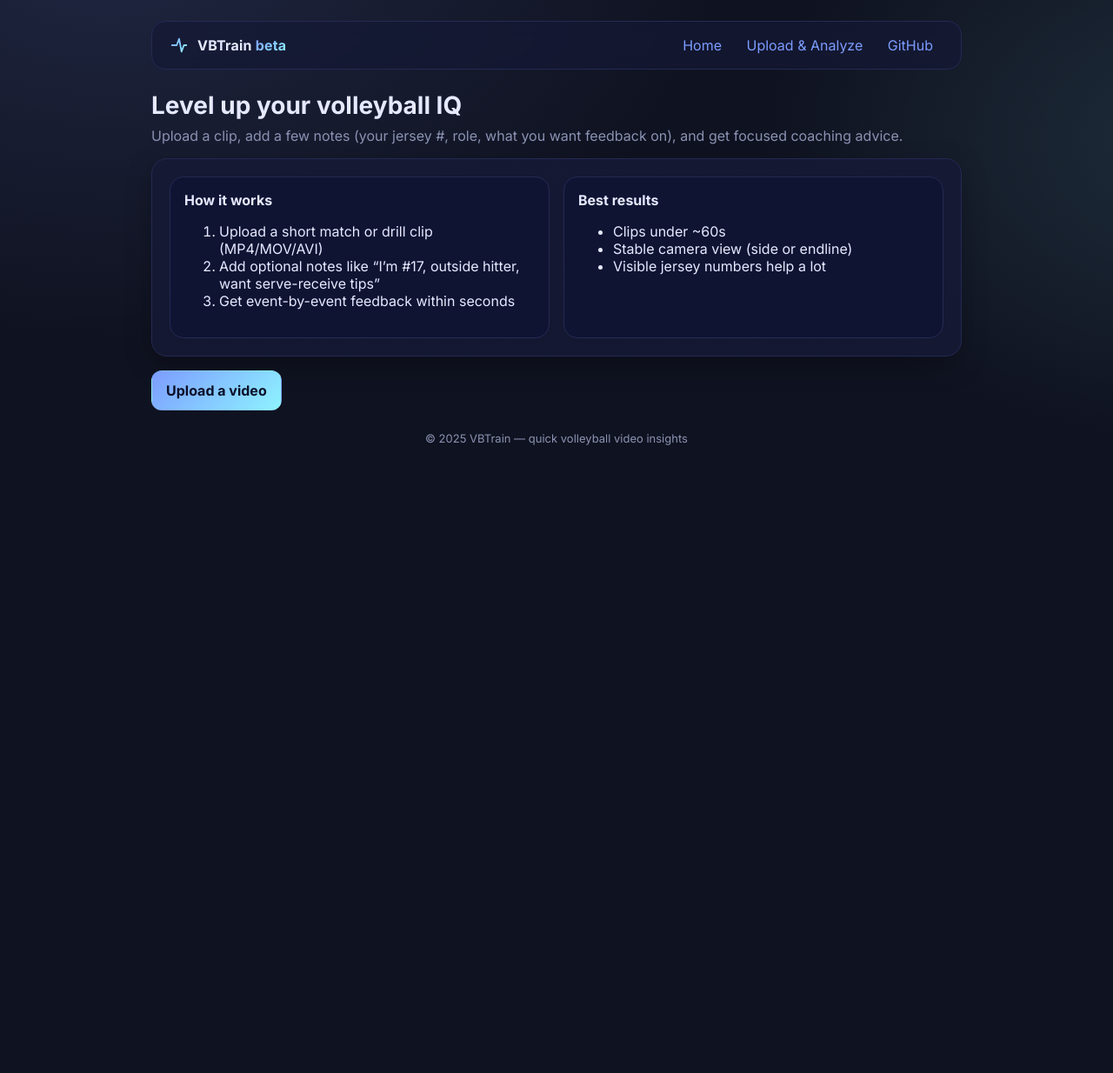
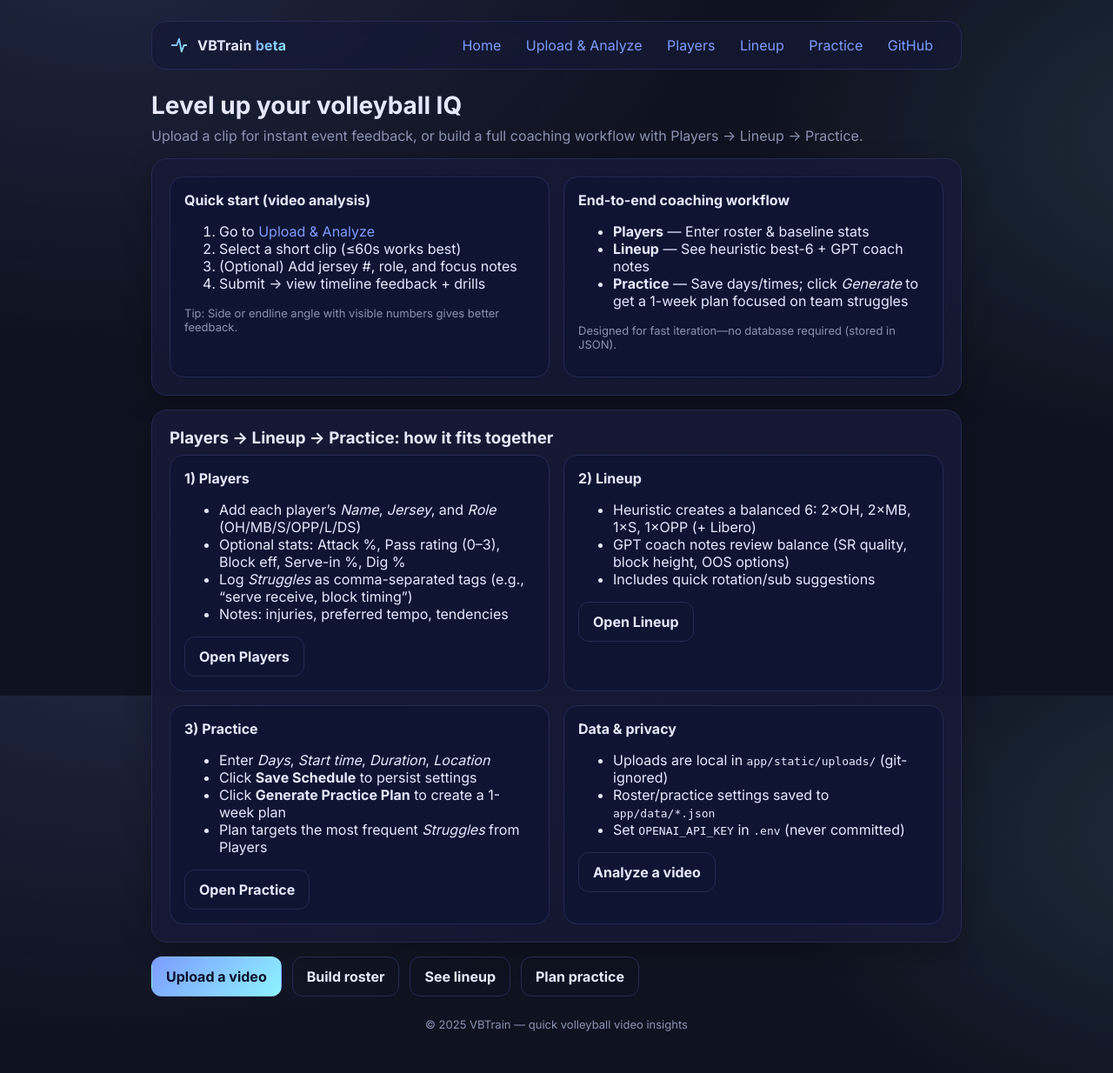
Before and after one commit to alecdaveynis/VBTrain, a Flask app: page / in a window 1280 px wide. Shown: the whole page at 87% size. Before the commit the page ends 512 px from the top, so only its background shows below. Run offline with Flask 3, Linux system fonts and the light colour scheme.

Commit message:
feat: add roster, lineup, and practice planning workflow
- Added Players page with form + JSON storage for roster, stats, and struggles
- Implemented lineup heuristic (stats-driven, role-specific weights)
- Added Lineup page: shows heuristic lineup; GPT notes generated only on button click
- Added Practice page with schedule form (days, times, duration, location)
  - Persist practice settings in JSON
  - Generate practice plan with GPT only when button clicked
- Updated navigation and home page with workflow instructions
- Improved system prompt engineering for precise, coach-style outputs
- Enhanced CSS styling and layout across all pages

```diff
--- a/app/routes.py
+++ b/app/routes.py
@@ -1,15 +1,22 @@
 import os
 from flask import Blueprint, render_template, request, redirect, url_for, current_app
 from werkzeug.utils import secure_filename
+
 from config import ALLOWED_EXTENSIONS
 from .video_processor import process_video
-from .gpt_analyzer import analyze_play
+from .gpt_analyzer import analyze_play, suggest_lineup, build_practice_schedule
+from .data_store import (
+    load_players, upsert_player, compute_lineup_simple, collect_struggles,
+    load_practice, save_practice, save_practice_plan
+)
 
 main = Blueprint('main', __name__)
 
+# -------- Helpers --------
 def allowed_file(filename: str) -> bool:
     return '.' in filename and filename.rsplit('.', 1)[1].lower() in ALLOWED_EXTENSIONS
 
+# -------- Core pages --------
 @main.route('/', methods=['GET'])
 def home():
     return render_template('home.html')
@@ -67,3 +74,82 @@ def upload():
         return "Invalid file type. Please upload a .mp4, .avi, or .mov file.", 400
 
     return render_template('upload.html')
+
+# -------- Players --------
+@main.route('/players', methods=['GET', 'POST'])
+def players():
+    if request.method == 'POST':
+        form = request.form
+        player = {
+            "name": form.get("name","").strip(),
+            "jersey": form.get("jersey","").strip(),
+            "role": form.get("role","").strip(),
+            "attack_pct": form.get("attack_pct","") or 0,
+            "pass_rating": form.get("pass_rating","") or 0,
+            "block_eff": form.get("block_eff","") or 0,
+            "serve_pct": form.get("serve_pct","") or 0,
+            "dig_pct": form.get("dig_pct","") or 0,
+            "notes": form.get("notes","").strip(),
+            "struggles": form.get("struggles","").strip()  # comma-separated tags
+        }
+        upsert_player(player)
+        return redirect(url_for('main.players'))
+
+    roster = load_players()
+    return render_template('players.html', roster=roster)
+
+# -------- Lineup --------
+@main.route('/lineup', methods=['GET', 'POST'])
+def lineup():
+    roster = load_players()
+    simple = compute_lineup_simple(roster)
+    llm_notes = None  # default: don’t call GPT
+
+    if request.method == 'POST' and request.form.get('action') == 'generate':
+        llm_notes = suggest_lineup(roster, simple)
+
+    return render_template(
+        'lineup.html',
+        roster=roster,
+        simple=simple,
+        llm_notes=llm_notes
+    )
+
+# -------- Practice (with schedule + explicit Generate) --------
+@main.route('/practice', methods=['GET', 'POST'])
+def practice():
+    roster = load_players()
+    struggles = collect_struggles(roster)
+    settings = load_practice()  # days, start_time, duration_min, location, last_plan
+
+    if request.method == 'POST':
+        # Update settings first (so user edits persist even if they don't generate)
+        days = request.form.get('days', settings.get('days', 'Mon, Wed, Fri')).strip()
+        start_time = request.form.get('start_time', settings.get('start_time', '18:00')).strip()
+        duration_min = int(request.form.get('duration_min', settings.get('duration_min', 90)) or 90)
+        location = request.form.get('location', settings.get('location', '')).strip()
+
+        save_practice({
+            "days": days,
+            "start_time": start_time,
+            "duration_min": duration_min,
+            "location": location
+        })
+
+        # Only generate when the user clicked the "Generate Practice Plan" button
+        if request.form.get('action') == 'generate':
+            plan = build_practice_schedule(
+                roster, struggles,
+                days=days, start_time=start_time, duration_min=duration_min, location=location
+            )
+            save_practice_plan(plan)
+
+        # Reload settings to reflect any changes & possibly new plan
+        settings = load_practice()
+
+    return render_template(
+        'practice.html',
+        roster=roster,
+        struggles=struggles,
+        settings=settings  # includes last_plan
+    )
--- a/app/templates/base.html
+++ b/app/templates/base.html
@@ -18,6 +18,9 @@
       <div class="links">
         <a href="{{ url_for('main.home') }}">Home</a>
         <a href="{{ url_for('main.upload') }}">Upload & Analyze</a>
+        <a href="{{ url_for('main.players') }}">Players</a>
+        <a href="{{ url_for('main.lineup') }}">Lineup</a>
+        <a href="{{ url_for('main.practice') }}">Practice</a>
         <a href="https://github.com/alecdaveynis" target="_blank" rel="noreferrer">GitHub</a>
       </div>
     </nav>
--- a/app/templates/home.html
+++ b/app/templates/home.html
@@ -3,28 +3,82 @@
   <div class="header">
     <h1 class="h1">Level up your volleyball IQ</h1>
   </div>
-  <p class="sub">Upload a clip, add a few notes (your jersey #, role, what you want feedback on), and get focused coaching advice.</p>
+  <p class="sub">Upload a clip for instant event feedback, or build a full coaching workflow with Players → Lineup → Practice.</p>
 
   <div class="panel grid cols-2">
     <div class="card">
-      <h4>How it works</h4>
+      <h4>Quick start (video analysis)</h4>
       <ol>
-        <li>Upload a short match or drill clip (MP4/MOV/AVI)</li>
-        <li>Add optional notes like “I’m #17, outside hitter, want serve-receive tips”</li>
-        <li>Get event-by-event feedback within seconds</li>
+        <li>Go to <a href="{{ url_for('main.upload') }}">Upload & Analyze</a></li>
+        <li>Select a short clip (≤60s works best)</li>
+        <li>(Optional) Add jersey #, role, and focus notes</li>
+        <li>Submit → view timeline feedback + drills</li>
       </ol>
+      <p class="helper">Tip: Side or endline angle with visible numbers gives better feedback.</p>
     </div>
+
     <div class="card">
-      <h4>Best results</h4>
+      <h4>End-to-end coaching workflow</h4>
       <ul>
-        <li>Clips under ~60s</li>
-        <li>Stable camera view (side or endline)</li>
-        <li>Visible jersey numbers help a lot</li>
+        <li><strong>Players</strong> — Enter roster & baseline stats</li>
+        <li><strong>Lineup</strong> — See heuristic best-6 + GPT coach notes</li>
+        <li><strong>Practice</strong> — Save days/times; click <em>Generate</em> to get a 1-week plan focused on team struggles</li>
       </ul>
+      <p class="helper">Designed for fast iteration—no database required (stored in JSON).</p>
     </div>
   </div>
 
-  <div style="margin-top:16px">
+  <div class="panel">
+    <h3 style="margin:0 0 8px">Players → Lineup → Practice: how it fits together</h3>
+    <div class="grid cols-2">
+      <div class="card">
+        <h4>1) Players</h4>
+        <ul>
+          <li>Add each player’s <em>Name</em>, <em>Jersey</em>, and <em>Role</em> (OH/MB/S/OPP/L/DS)</li>
+          <li>Optional stats: Attack %, Pass rating (0–3), Block eff, Serve-in %, Dig %</li>
+          <li>Log <em>Struggles</em> as comma-separated tags (e.g., “serve receive, block timing”)</li>
+          <li>Notes: injuries, preferred tempo, tendencies</li>
+        </ul>
+        <a class="btn secondary" href="{{ url_for('main.players') }}">Open Players</a>
+      </div>
+
+      <div class="card">
+        <h4>2) Lineup</h4>
+        <ul>
+          <li>Heuristic creates a balanced 6: 2×OH, 2×MB, 1×S, 1×OPP (+ Libero)</li>
+          <li>GPT coach notes review balance (SR quality, block height, OOS options)</li>
+          <li>Includes quick rotation/sub suggestions</li>
+        </ul>
+        <a class="btn secondary" href="{{ url_for('main.lineup') }}">Open Lineup</a>
+      </div>
+
+      <div class="card">
+        <h4>3) Practice</h4>
+        <ul>
+          <li>Enter <em>Days</em>, <em>Start time</em>, <em>Duration</em>, <em>Location</em></li>
+          <li>Click <strong>Save Schedule</strong> to persist settings</li>
+          <li>Click <strong>Generate Practice Plan</strong> to create a 1-week plan</li>
+          <li>Plan targets the most frequent <em>Struggles</em> from Players</li>
+        </ul>
+        <a class="btn secondary" href="{{ url_for('main.practice') }}">Open Practice</a>
+      </div>
+
+      <div class="card">
+        <h4>Data & privacy</h4>
+        <ul>
+          <li>Uploads are local in <code>app/static/uploads/</code> (git-ignored)</li>
+          <li>Roster/practice settings saved to <code>app/data/*.json</code></li>
+          <li>Set <code>OPENAI_API_KEY</code> in <code>.env</code> (never committed)</li>
+        </ul>
+        <a class="btn secondary" href="{{ url_for('main.upload') }}">Analyze a video</a>
+      </div>
+    </div>
+  </div>
+
+  <div style="margin-top:16px; display:flex; gap:12px; flex-wrap:wrap">
     <a class="btn" href="{{ url_for('main.upload') }}">Upload a video</a>
+    <a class="btn secondary" href="{{ url_for('main.players') }}">Build roster</a>
+    <a class="btn secondary" href="{{ url_for('main.lineup') }}">See lineup</a>
+    <a class="btn secondary" href="{{ url_for('main.practice') }}">Plan practice</a>
   </div>
 {% endblock %}
```
Also changed, not shown: app/data_store.py (added, +191 -0 lines), app/gpt_analyzer.py (+93 -5 lines), app/templates/lineup.html (added, +30 -0 lines), app/templates/players.html (added, +60 -0 lines), app/templates/practice.html (added, +58 -0 lines), 2 other files.
